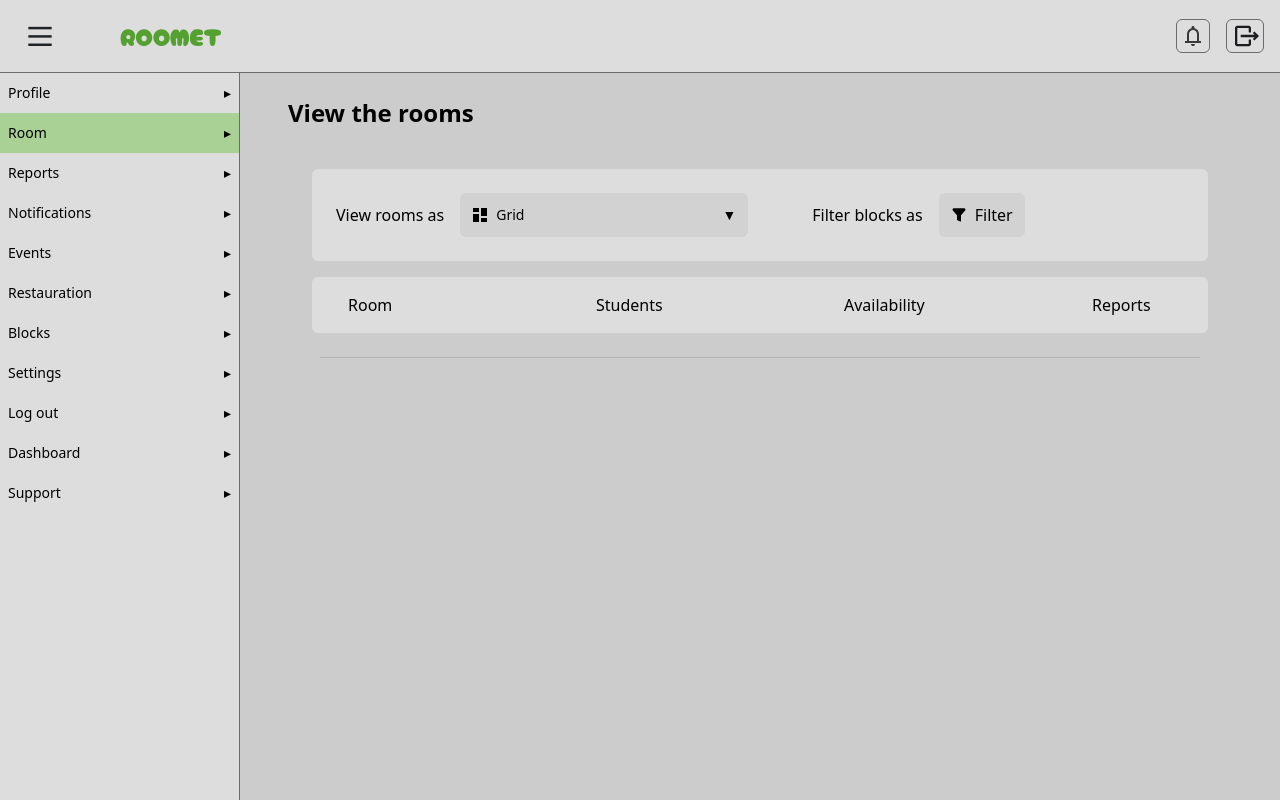
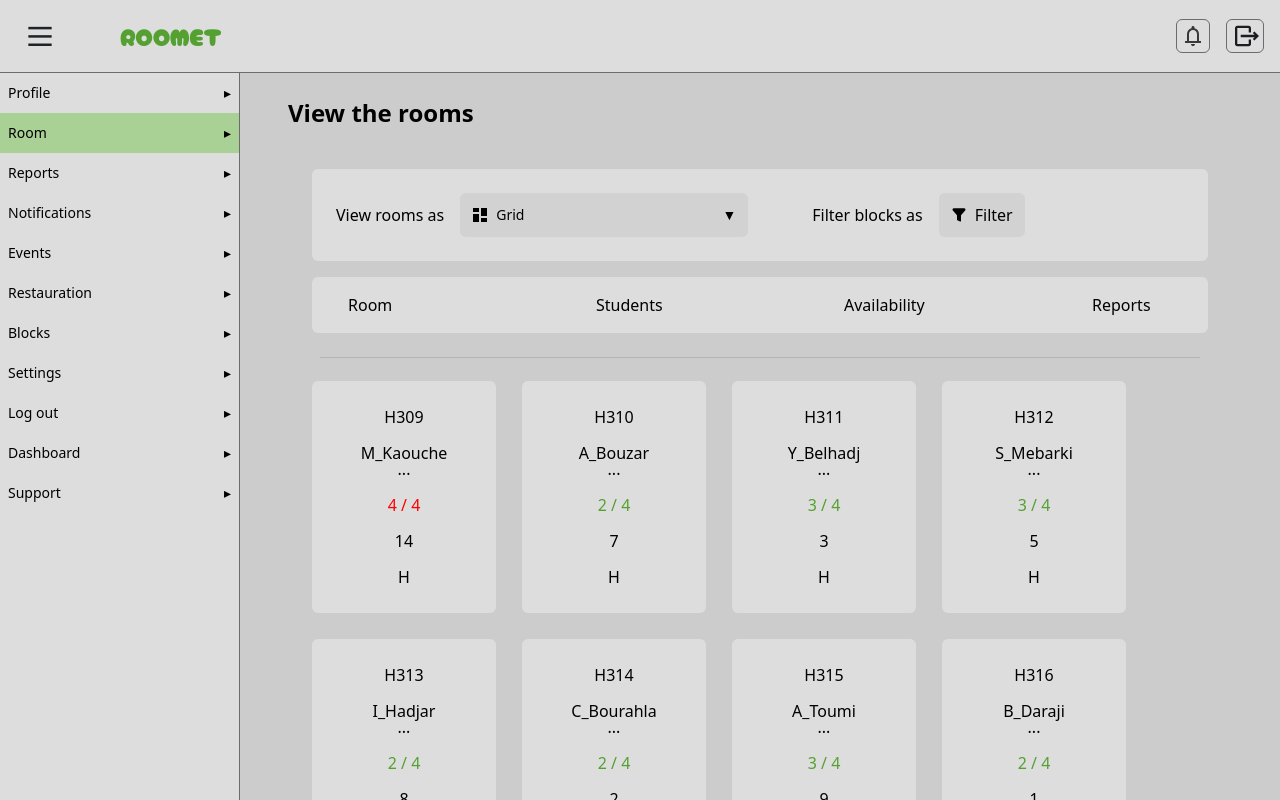
Before and after one commit to KMalek101/Roomet-front, a Next.js app: page /room in a window 1280 px wide. Built offline with nearby package versions, Linux system fonts and the light colour scheme.

Commit message:
view room as grid

```diff
--- /dev/null
+++ b/src/components/common/room/RoomGridCard.jsx
@@ -0,0 +1,24 @@
+import { useState, useEffect } from "react";
+
+export default function RoomGridCard({ name, students, maxStudents, reports, block}) {
+    const [equal, setEqual] = useState(false);
+
+    useEffect(()=> {
+        if (students.length === maxStudents) {
+            setEqual(true);
+        }
+    }, []);
+
+    return(
+        <div className="flex flex-col w-46 gap-3 bg-[var(--secondary-color)] p-6 rounded-md items-center cursor-pointer">
+            <p>{name}</p>
+            <div className="flex flex-col justify-center items-center">
+                <p>{students[0]}</p>
+                <p className="-mt-2">...</p>
+            </div>
+            <p className={`${equal ? "text-[var(--r-color)]" : "text-[var(--green-color)]"}`}>{students.length} / {maxStudents}</p>
+            <p>{reports}</p>
+            <p>{block}</p>
+        </div>
+    )
+}
--- a/src/components/common/room/ViewRooms.jsx
+++ b/src/components/common/room/ViewRooms.jsx
@@ -1,5 +1,6 @@
 import { useState, useEffect, useRef } from "react";
 import RoomListCard from "./RoomListCard";
+import RoomGridCard from "./RoomGridCard";
 
 export default function ViewRooms() {
   const [selection, setSelection] = useState("grid");
@@ -279,7 +280,15 @@ export default function ViewRooms() {
         </div>
       ) : (
       <div className="flex gap-6.5 flex-wrap">
-
+            <RoomGridCard name={"H309"} students={["M_Kaouche", "W_Kacha", "Z_Abderrahime", "M_Sayedahmed"]} maxStudents={4} reports={14} block={"H"} />
+            <RoomGridCard name={"H310"} students={["A_Bouzar", "N_Zitouni"]} maxStudents={4} reports={7} block={"H"} />
+            <RoomGridCard name={"H311"} students={["Y_Belhadj", "F_Tebib", "D_Lounis"]} maxStudents={4} reports={3} block={"H"} />
+            <RoomGridCard name={"H312"} students={["S_Mebarki", "R_Benhammou", "L_Khider"]} maxStudents={4} reports={5} block={"H"} />
+            <RoomGridCard name={"H313"} students={["I_Hadjar", "T_Benali"]} maxStudents={4} reports={8} block={"H"} />
+            <RoomGridCard name={"H314"} students={["C_Bourahla", "K_Zouaoui"]} maxStudents={4} reports={2} block={"H"} />
+            <RoomGridCard name={"H315"} students={["A_Toumi", "E_Benmeriem", "M_Hassani"]} maxStudents={4} reports={9} block={"H"} />
+            <RoomGridCard name={"H316"} students={["B_Daraji", "S_Nekkache"]} maxStudents={4} reports={1} block={"H"} />
+            <RoomGridCard name={"H317"} students={["Z_Mansouri", "N_Benameur", "O_Bekkouche"]} maxStudents={4} reports={6} block={"H"} />
       </div>
       )}
     </div>
```
Lines whose indentation alone changed are shown as unchanged.
